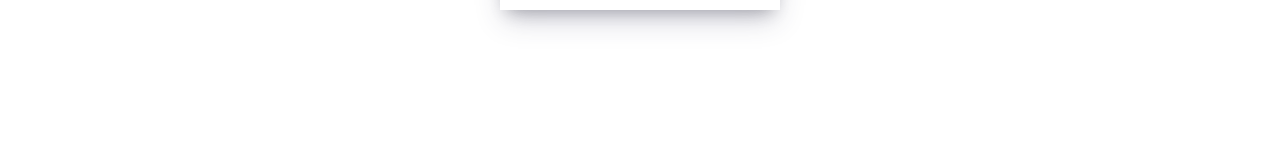
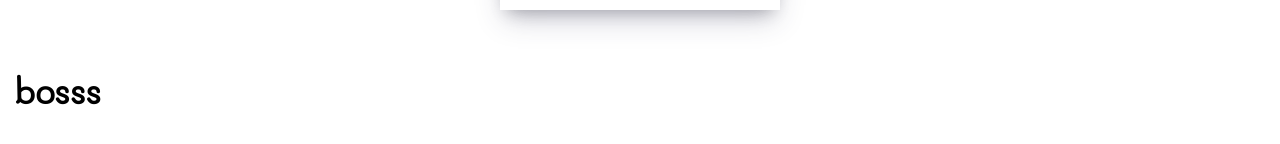
Before and after one commit to Uzii-hugo/Webapp, a React (Create React App) app: page / in a window 1280 px wide. Shown: the part 890-1034 px from the top of the page. Before the commit the page ends 980 px from the top, so only its background shows below. Built offline with nearby package versions, Linux system fonts and the light colour scheme.

Commit message:
Update Home.js

```diff
--- a/src/home/Home.js
+++ b/src/home/Home.js
@@ -9,6 +9,7 @@
     <>
       <div className = 'container'>
         <Card></Card>
+        <h1>bosss</h1>
       </div>
     </>
   );
```
